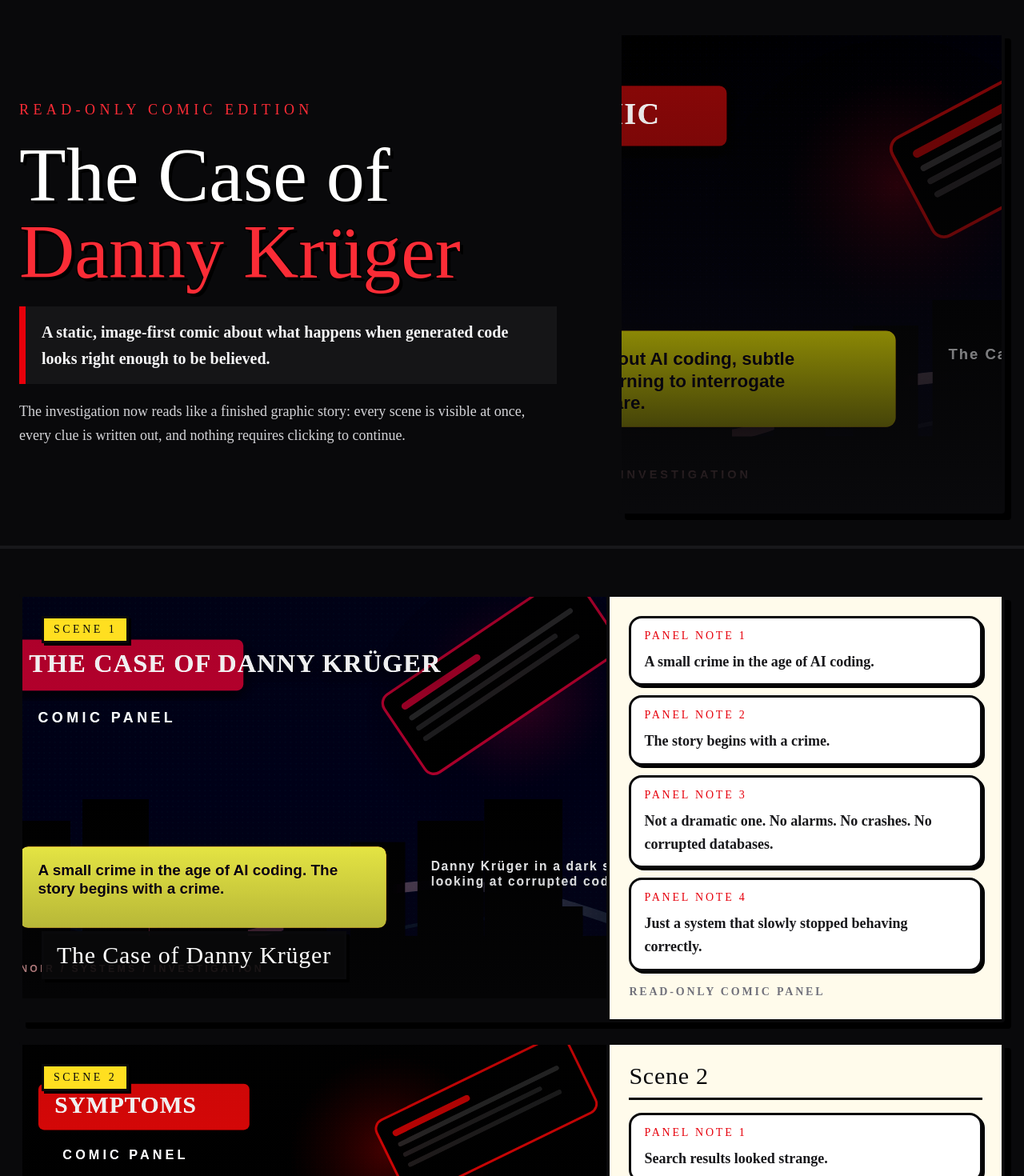
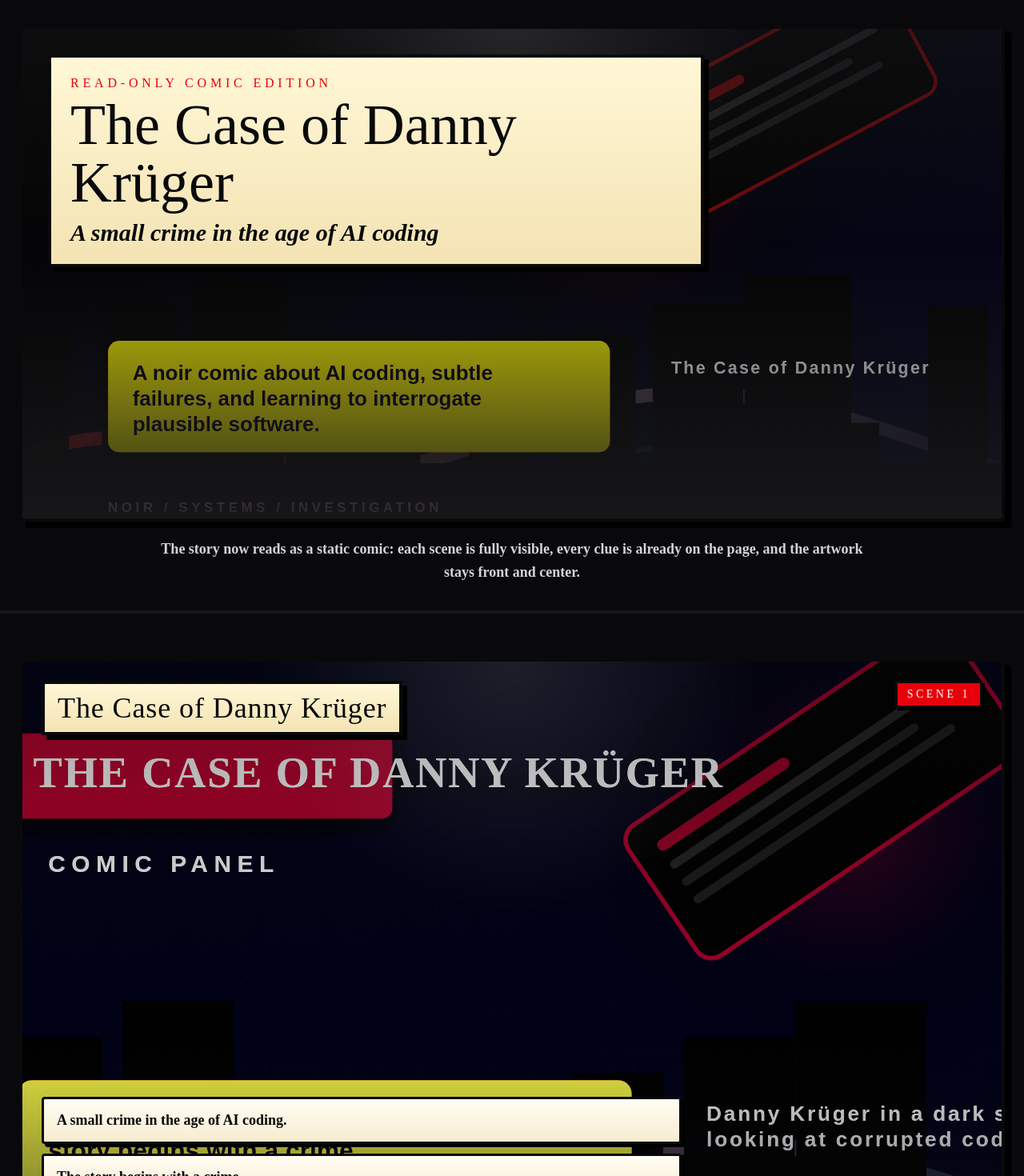
Before and after one commit to voku/LLMComic, a React (Vite) app: page / in a window 1280 px wide. Shown: the top 1470 px of the page at 80% size. Built offline with nearby package versions, Linux system fonts and the light colour scheme; a web font is replaced by a local one.

Commit message:
feat: restyle app as image-first comic reader
Co-authored-by: voku <264695+voku@users.noreply.github.com>

```diff
--- a/src/App.tsx
+++ b/src/App.tsx
@@ -40,37 +40,34 @@ export default function App() {
 
   return (
     <div className="min-h-screen bg-zinc-950 text-zinc-100 font-sans selection:bg-red-700 selection:text-white">
-      <header className="border-b-4 border-zinc-900 bg-zinc-950">
-        <div className="mx-auto grid max-w-7xl gap-6 px-4 py-8 md:px-6 md:py-10 lg:grid-cols-[minmax(0,1.2fr)_minmax(320px,0.8fr)] lg:items-center">
-          <div className="order-2 space-y-5 lg:order-1">
-            <p className="font-[--font-comic-title] text-lg tracking-[0.3em] text-red-500">
-              READ-ONLY COMIC EDITION
-            </p>
-            <h1
-              className="font-[--font-comic-title] text-5xl leading-none text-white md:text-7xl lg:text-8xl"
-              style={{ textShadow: '4px 4px 0 #000, -1px -1px 0 #000, 1px -1px 0 #000, -1px 1px 0 #000' }}
-            >
-              The Case of
-              <br />
-              <span className="text-red-500">Danny Krüger</span>
-            </h1>
-            <p className="max-w-2xl border-l-8 border-red-600 bg-zinc-900/80 px-5 py-4 font-[--font-comic] text-lg font-bold leading-relaxed text-zinc-100 md:text-xl">
-              A static, image-first comic about what happens when generated code looks right enough to be believed.
-            </p>
-            <p className="max-w-2xl font-[--font-comic] text-base leading-relaxed text-zinc-300 md:text-lg">
-              The investigation now reads like a finished graphic story: every scene is visible at once, every clue is written out, and nothing requires clicking to continue.
-            </p>
-          </div>
-
-          <div className="order-1 overflow-hidden rounded-sm border-[4px] border-zinc-950 bg-zinc-900 shadow-[8px_8px_0px_0px_rgba(0,0,0,1)] lg:order-2">
-            <div className="relative aspect-[4/5] md:aspect-[16/10] lg:aspect-[4/5]">
+      <header className="border-b-4 border-zinc-900 bg-zinc-950 px-4 py-6 md:px-6 md:py-8">
+        <div className="mx-auto max-w-7xl">
+          <div className="overflow-hidden rounded-sm border-[4px] border-zinc-950 bg-zinc-900 shadow-[8px_8px_0px_0px_rgba(0,0,0,1)]">
+            <div className="relative aspect-[16/10] md:aspect-[16/8]">
               <ImageGenerator
                 imageId="main-intro-bg"
                 alt="Rain-soaked noir city skyline at night"
                 className="h-full w-full object-cover"
               />
-              <div className="absolute inset-0 bg-gradient-to-t from-zinc-950 via-zinc-950/30 to-transparent" />
+              <div className="absolute inset-0 bg-[radial-gradient(circle_at_top,_rgba(255,255,255,0.10),_transparent_35%),linear-gradient(to_top,_rgba(24,24,27,0.92),_rgba(24,24,27,0.18)_55%,_rgba(24,24,27,0.55))]" />
+              <div className="absolute left-4 top-4 max-w-[min(92%,820px)] border-[4px] border-zinc-950 bg-[linear-gradient(180deg,#fff7d6_0%,#f4e3b3_100%)] px-4 py-3 shadow-[6px_6px_0px_0px_rgba(0,0,0,1)] md:left-8 md:top-8 md:px-6 md:py-5">
+                <p className="mb-1 font-[--font-comic-title] text-sm tracking-[0.3em] text-red-600 md:text-base">
+                  READ-ONLY COMIC EDITION
+                </p>
+                <h1 className="font-[--font-comic-title] text-4xl leading-none text-zinc-950 md:text-6xl lg:text-7xl">
+                  The Case of Danny Krüger
+                </h1>
+                <p className="mt-2 font-[--font-comic] text-xl font-bold italic leading-tight text-zinc-950 md:text-3xl">
+                  A small crime in the age of AI coding
+                </p>
+              </div>
             </div>
+          </div>
+
+          <div className="mx-auto mt-5 max-w-4xl text-center">
+            <p className="font-[--font-comic] text-base font-bold leading-relaxed text-zinc-300 md:text-lg">
+              The story now reads as a static comic: each scene is fully visible, every clue is already on the page, and the artwork stays front and center.
+            </p>
           </div>
         </div>
       </header>
--- a/src/components/ComicPanel.tsx
+++ b/src/components/ComicPanel.tsx
@@ -10,60 +10,48 @@ interface Props {
 
 export function ComicPanel({ panel, index, featured = false }: Props) {
   return (
-    <article className="overflow-hidden rounded-sm border-[4px] border-zinc-950 bg-amber-50 text-zinc-950 shadow-[8px_8px_0px_0px_rgba(0,0,0,1)]">
-      <div className="grid gap-0 lg:grid-cols-[minmax(0,1.2fr)_minmax(320px,0.8fr)]">
-        <div className="relative border-b-[4px] border-zinc-950 bg-zinc-950 lg:border-b-0 lg:border-r-[4px]">
+    <article className="overflow-hidden rounded-sm border-[4px] border-zinc-950 bg-zinc-900 text-zinc-950 shadow-[8px_8px_0px_0px_rgba(0,0,0,1)]">
       <div className={`relative ${featured ? 'aspect-[16/11]' : 'aspect-[16/10]'}`}>
         <ImageGenerator
           imageId={panel.id}
           alt={panel.imageAlt}
           className="h-full w-full object-cover"
         />
-            <div className="absolute inset-0 bg-gradient-to-t from-zinc-950/45 via-transparent to-zinc-950/10" />
-            <div className="absolute left-4 top-4 bg-yellow-300 px-3 py-1 text-xs font-[--font-comic-title] tracking-[0.25em] text-zinc-950 border-[3px] border-zinc-950 shadow-[3px_3px_0px_0px_rgba(0,0,0,1)] md:left-6 md:top-6 md:text-sm">
+        <div className="absolute inset-0 bg-[radial-gradient(circle_at_top,_rgba(255,255,255,0.10),_transparent_30%),linear-gradient(to_top,_rgba(9,9,11,0.82),_rgba(9,9,11,0.08)_45%,_rgba(9,9,11,0.38))]" />
+        <div className="absolute right-4 top-4 border-[3px] border-zinc-950 bg-red-600 px-3 py-1 text-xs font-[--font-comic-title] tracking-[0.25em] text-white shadow-[3px_3px_0px_0px_rgba(0,0,0,1)] md:right-6 md:top-6 md:text-sm">
           SCENE {index + 1}
         </div>
+
         {panel.title && (
-              <div className="absolute inset-x-4 bottom-4 md:inset-x-6 md:bottom-6">
-                <div className="inline-block max-w-full bg-zinc-950/90 px-4 py-3 text-white border-[3px] border-zinc-950 shadow-[4px_4px_0px_0px_rgba(0,0,0,1)]">
-                  <h2 className="font-[--font-comic-title] text-2xl leading-none tracking-wide md:text-3xl">
+          <div className="absolute left-4 top-4 max-w-[min(82%,34rem)] md:left-6 md:top-6">
+            <div className="inline-block max-w-full border-[4px] border-zinc-950 bg-[linear-gradient(180deg,#fff7d6_0%,#f4e3b3_100%)] px-4 py-3 shadow-[6px_6px_0px_0px_rgba(0,0,0,1)]">
+              <h2 className="font-[--font-comic-title] text-2xl leading-none tracking-wide text-zinc-950 md:text-4xl">
                 {panel.title}
               </h2>
             </div>
           </div>
         )}
-          </div>
-        </div>
 
-        <div className="flex flex-col justify-center gap-4 bg-amber-50 p-4 md:p-6">
-          {!panel.title && (
-            <div className="border-b-[3px] border-zinc-950 pb-3">
-              <h2 className="font-[--font-comic-title] text-2xl leading-none tracking-wide text-zinc-950 md:text-3xl">
-                Scene {index + 1}
-              </h2>
-            </div>
-          )}
-
-          <div className="space-y-3">
+        <div className="absolute inset-x-3 bottom-3 md:inset-x-6 md:bottom-6">
+          <div className="grid gap-3 md:max-w-[68%]">
             {panel.textBlocks.map((text, textIndex) => (
               <div
                 key={textIndex}
-                className="rounded-2xl border-[3px] border-zinc-950 bg-white px-4 py-3 shadow-[3px_3px_0px_0px_rgba(0,0,0,1)]"
+                className="rounded-sm border-[3px] border-zinc-950 bg-[linear-gradient(180deg,#fffdf3_0%,#f8ecd0_100%)] px-4 py-3 shadow-[4px_4px_0px_0px_rgba(0,0,0,1)]"
               >
-                <p className="mb-2 font-[--font-comic-title] text-sm tracking-[0.2em] text-red-600">
-                  PANEL NOTE {textIndex + 1}
-                </p>
-                <p className="font-[--font-comic] text-base font-bold leading-relaxed text-zinc-900 md:text-lg">
+                <p className="font-[--font-comic] text-base font-bold leading-relaxed text-zinc-950 md:text-lg">
                   {text}
                 </p>
               </div>
             ))}
           </div>
+        </div>
+      </div>
 
-          <p className="font-[--font-comic] text-sm font-bold uppercase tracking-[0.2em] text-zinc-500">
-            Read-only comic panel
+      <div className="border-t-[4px] border-zinc-950 bg-zinc-950 px-4 py-3">
+        <p className="font-[--font-comic-title] text-sm tracking-[0.25em] text-zinc-400">
+          STATIC COMIC PANEL
         </p>
-        </div>
       </div>
     </article>
   );
```
Also changed, not shown: src/components/PointAndClickScene.tsx (+35 -34 lines). Lines whose indentation alone changed are shown as unchanged.
